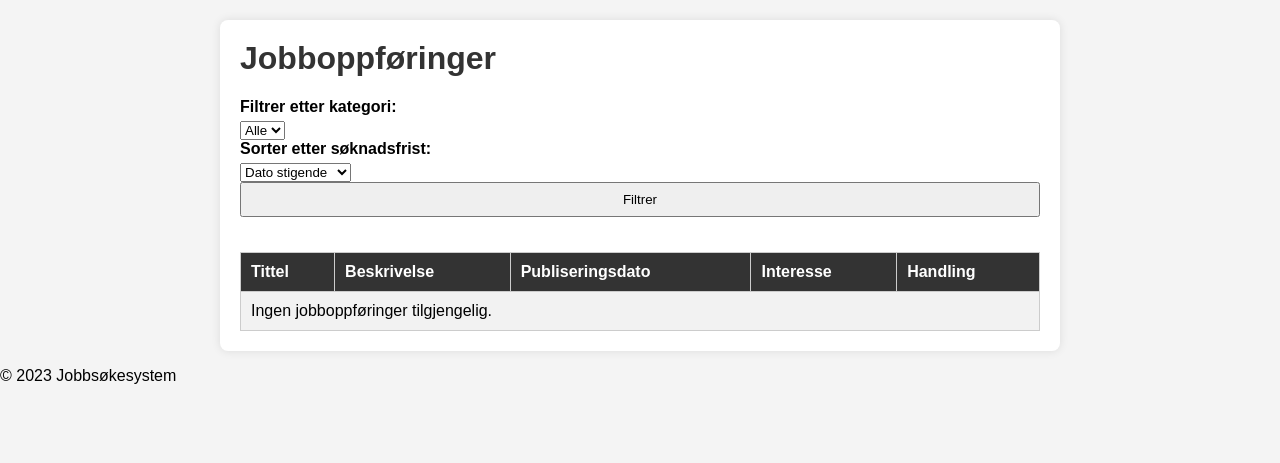
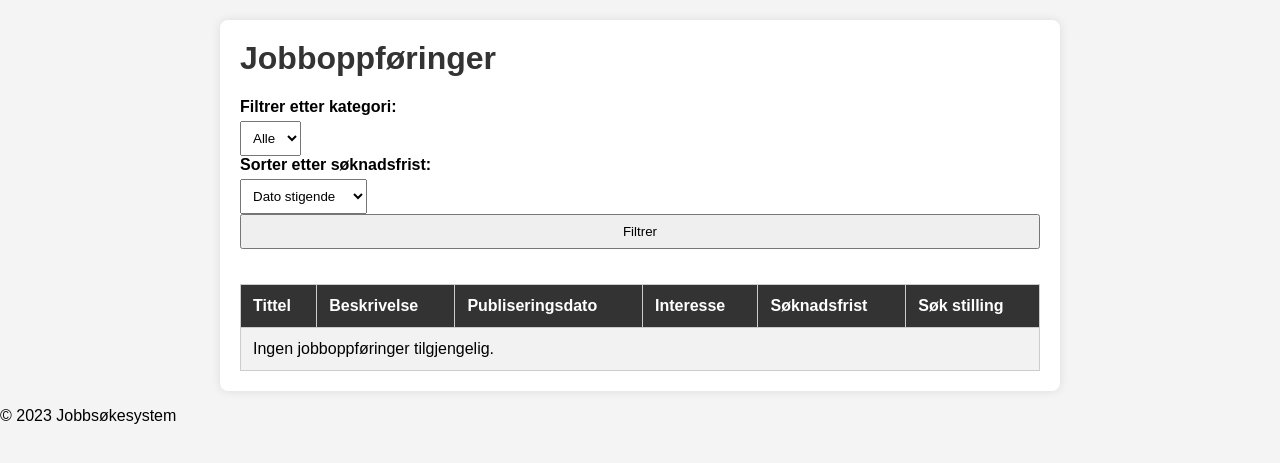
Before and after one commit to AudunSteen/jobjobb, a PHP site: the page made by JobApplicationSystem/www/site/jobboppføringer.php in a window 1280 px wide. Shown: the part 38-501 px from the top of the page. Run offline with PHP 8.4, Linux system fonts and the light colour scheme; the visitor is signed in with stand-in values (Sample User, id 1); data that the repository does not hold is empty.

Commit message:
jobboppføringer good

```diff
--- a/JobApplicationSystem/www/site/jobboppføringer.php
+++ b/JobApplicationSystem/www/site/jobboppføringer.php
@@ -40,61 +40,9 @@ $result_categories = $conn->query($sql_categories);
 
 ?>
 
-<div class="container">
-    <h1>Jobboppføringer</h1>
+<!DOCTYPE html>
+<html lang="en">
 
-    <!-- Filter-skjema -->
-    <form method="GET" action="jobboppføringer.php">
-        <label for="filter">Filtrer etter kategori:</label>
-        <select name="filter" id="filter">
-            <option value="alle">Alle</option>
-            <?php
-            while ($row_category = $result_categories->fetch_assoc()) {
-                $category = $row_category['interesse'];
-                echo "<option value='$category'>$category</option>";
-            }
-            ?>
-        </select>
-        <label for="soknadsfrist">Sorter etter søknadsfrist:</label>
-        <select name="soknadsfrist" id="soknadsfrist">
-            <option value="asc">Dato stigende</option>
-            <option value="desc">Dato synkende</option>
-        </select>
-        <input type="submit" value="Filtrer">
-    </form>
-
-    <table>
-        <tr>
-            <th>Tittel</th>
-            <th>Beskrivelse</th>
-            <th>Publiseringsdato</th>
-            <th>Interesse</th>
-            <th>Handling</th>
-        </tr>
-        <?php
-        if ($result->num_rows > 0) {
-            while ($row = $result->fetch_assoc()) {
-                echo "<tr>";
-                echo "<td>" . $row["tittel"] . "</td>";
-                echo "<td>" . $row["beskrivelse"] . "</td>";
-                echo "<td>" . $row["publiseringsdato"] . "</td>";
-                echo "<td>" . $row["interesse"] . "</td>";
-                echo "<td><a href='vis_annonse.php?id=" . $row["id"] . "'>Vis detaljer</a></td>"; // Legg til lenke for å vise detaljer
-                echo "</tr>";
-            }
-        } else {
-            echo "<tr><td colspan='5'>Ingen jobboppføringer tilgjengelig.</td></tr>";
-        }
-        ?>
-    </table>
-</div>
-
-<?php include 'inc/footer.php'; ?>
-
-
-
-<!DOCTYPE html>
-<html>
 <head>
     <title>Jobboppføringer</title>
     <style>
@@ -125,12 +73,15 @@ $result_categories = $conn->query($sql_categories);
             margin-top: 20px;
         }
 
-        table, th, td {
+        table,
+        th,
+        td {
             border: 1px solid #ccc;
         }
 
-        th, td {
-            padding: 10px;
+        th,
+        td {
+            padding: 12px;
             text-align: left;
         }
 
@@ -146,6 +97,71 @@ $result_categories = $conn->query($sql_categories);
         tr:nth-child(odd) {
             background-color: #fff;
         }
+
+        select,
+        input {
+            padding: 8px;
+            margin-right: 10px;
+        }
+
+        form {
+            margin-bottom: 20px;
+        }
     </style>
 </head>
+
+<body>
+    <div class="container">
+        <h1>Jobboppføringer</h1>
+
+        <!-- Filter-skjema -->
+        <form method="GET" action="jobboppføringer.php">
+            <label for="filter">Filtrer etter kategori:</label>
+            <select name="filter" id="filter">
+                <option value="alle">Alle</option>
+                <?php
+                while ($row_category = $result_categories->fetch_assoc()) {
+                    $category = $row_category['interesse'];
+                    echo "<option value='$category'>$category</option>";
+                }
+                ?>
+            </select>
+            <label for="soknadsfrist">Sorter etter søknadsfrist:</label>
+            <select name="soknadsfrist" id="soknadsfrist">
+                <option value="asc">Dato stigende</option>
+                <option value="desc">Dato synkende</option>
+            </select>
+            <input type="submit" value="Filtrer">
+        </form>
+
+        <table>
+            <tr>
+                <th>Tittel</th>
+                <th>Beskrivelse</th>
+                <th>Publiseringsdato</th>
+                <th>Interesse</th>
+                <th>Søknadsfrist</th> <!-- Added column for Søknadsfrist -->
+                <th>Søk stilling</th>
+            </tr>
+            <?php
+            if ($result->num_rows > 0) {
+                while ($row = $result->fetch_assoc()) {
+                    echo "<tr>";
+                    echo "<td>" . $row["tittel"] . "</td>";
+                    echo "<td>" . $row["beskrivelse"] . "</td>";
+                    echo "<td>" . $row["publiseringsdato"] . "</td>";
+                    echo "<td>" . $row["interesse"] . "</td>";
+                    echo "<td>" . $row["soknadsfrist"] . "</td>"; // Display the Søknadsfrist
+                    echo "<td><a href='vis_annonse.php?id=" . $row["id"] . "'>Vis detaljer</a></td>"; // Legg til lenke for å vise detaljer
+                    echo "</tr>";
+                }
+            } else {
+                echo "<tr><td colspan='6'>Ingen jobboppføringer tilgjengelig.</td></tr>";
+            }
+            ?>
+        </table>
+    </div>
+</body>
+
 </html>
+<?php include 'inc/footer.php'; ?>
```
